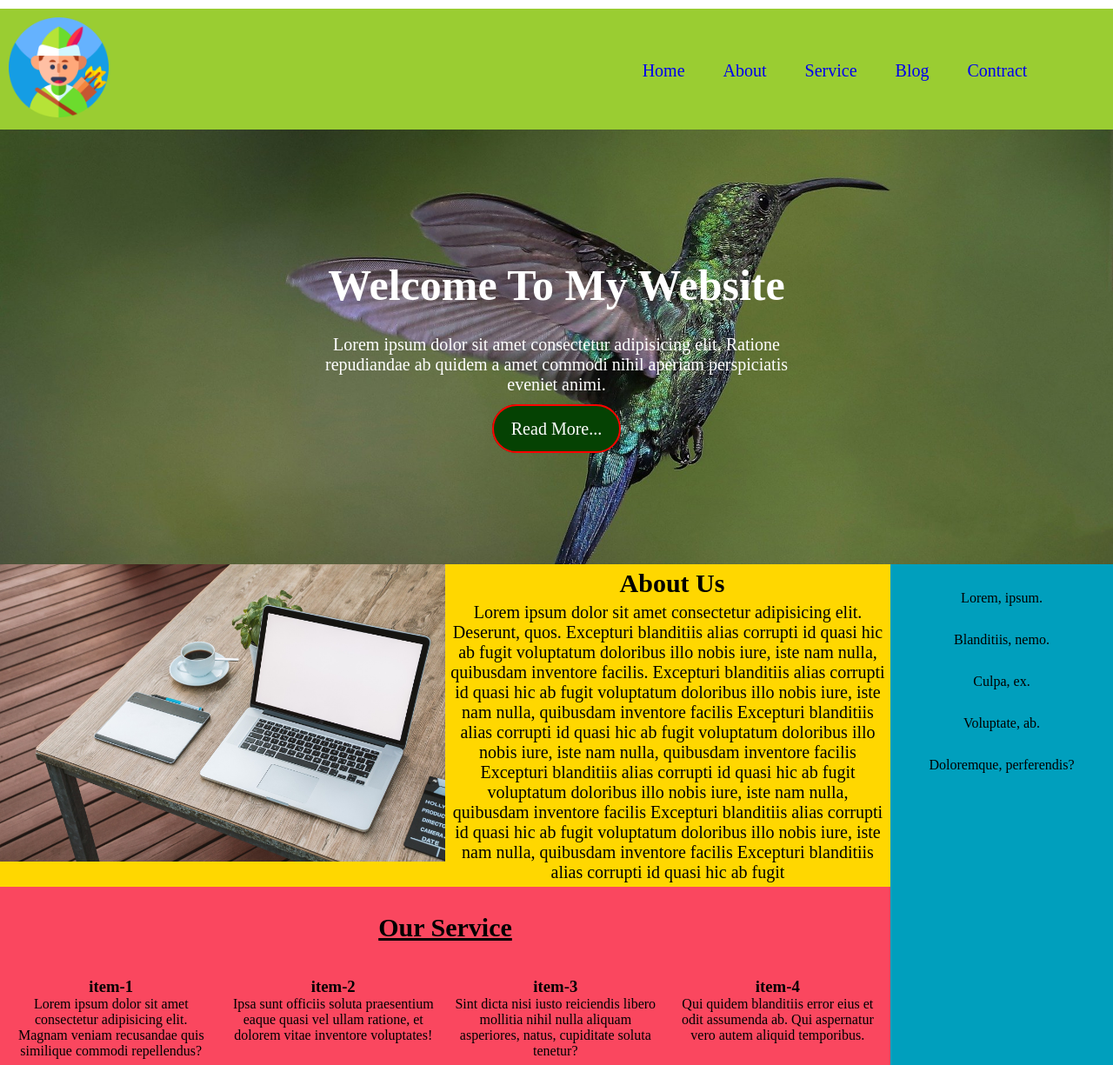
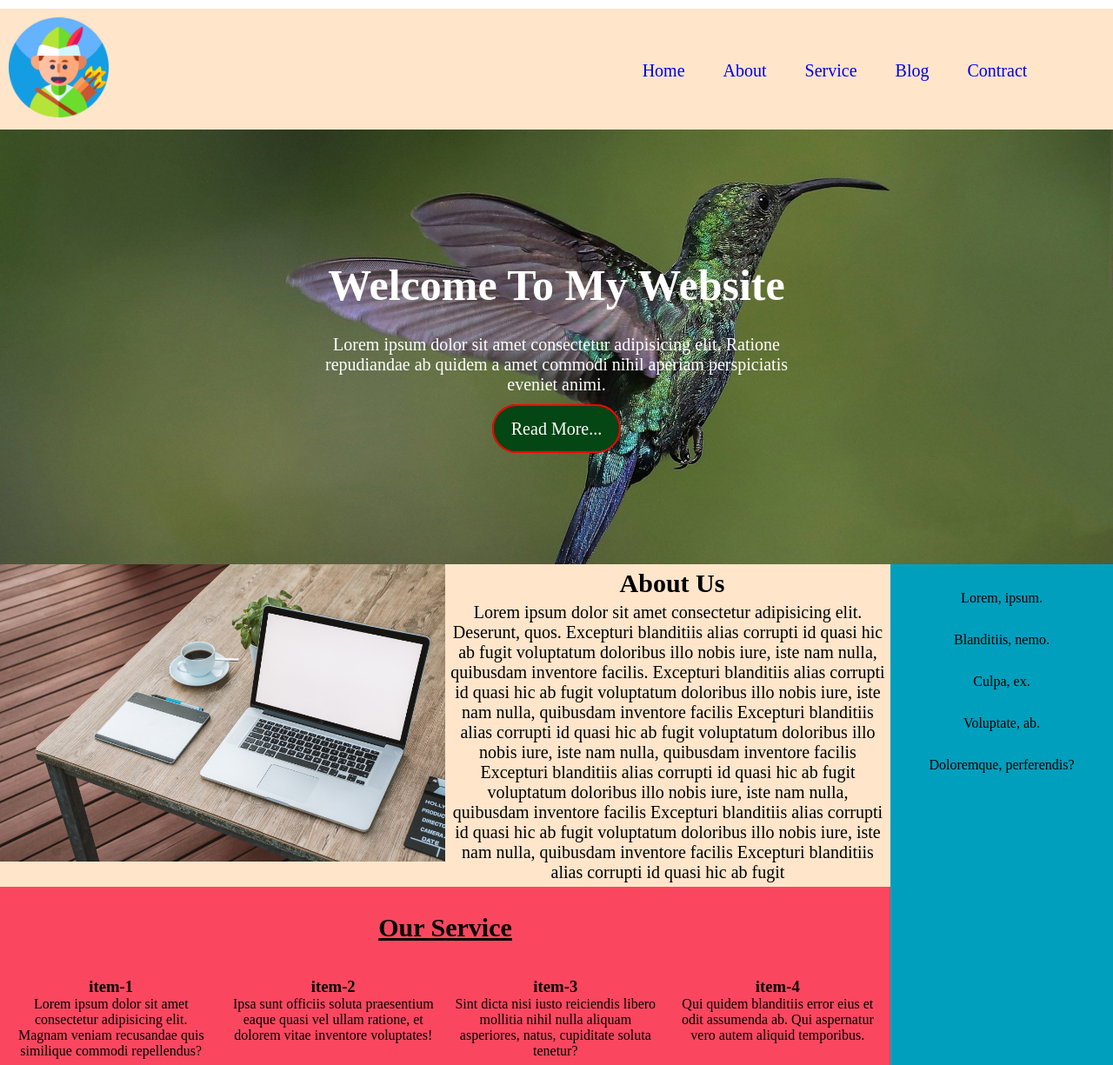
Before and after one commit to robin604680/class-7, a plain HTML site: page index.html in a window 1280 px wide. Shown: the top 1225 px of the page at 87% size. Drawn offline with Linux system fonts and the light colour scheme.

Commit message:
added all part css

```diff
--- a/style.css
+++ b/style.css
@@ -10,7 +10,7 @@
 
 nav{
     overflow: hidden;
-    background-color: yellowgreen;
+    background-color: #FFE5CA;
     margin-top: 10px;
 }
  .logo {
@@ -79,7 +79,7 @@ nav{
 }
 
 .ban-btn {
-    background-color: #054203;
+    background-color: #044614;
     color: #f5deb3;
     padding: 15px 20px;
     border: 2px solid #ff0000;
@@ -89,13 +89,13 @@ nav{
 }
 .about{
     overflow: hidden;
-    background-color: gold;
+    background-color: #FFE5CA;
 }
 
 .content-area {
     width: 80%;
     float: left;
-    background-color: #F9E2AF;
+    background-color: #FA9884;
     overflow: hidden;
 }
 
@@ -184,10 +184,9 @@ nav{
     height: 100px;
     padding-top: 42px;
     overflow: hidden;
-    background-color: #a38ece;
+    background-color: #E74646;
 }
 .widget {
-    margin-top:;
     display: inline;
     padding: 175px;
 }
```
